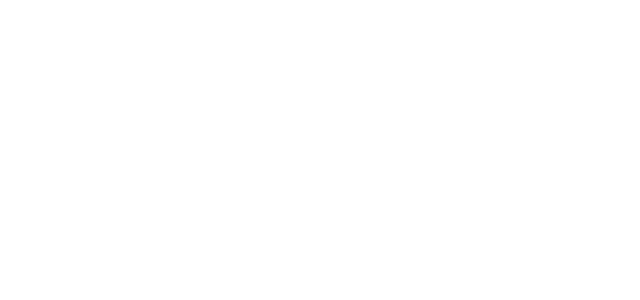
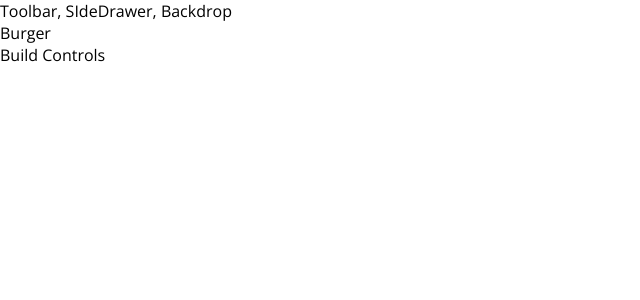
Before and after one commit to yamsiu/React-Hamburger, a React app: page / in a window 1280 px wide. Shown: the top 300 px of the page, without its empty margins (0-640 px from the left). Built offline with nearby package versions, Linux system fonts and the light colour scheme.

Commit message:
建立 Layout, BurgerBuilder component

```diff
--- a/src/App.js
+++ b/src/App.js
@@ -1,12 +1,15 @@
 import React, { Component } from 'react';
 
-
+import Layout from './components/Layout/Layout';
+import BurgerBuilder from './containers/BurguerBuilder/BurgurBuilder';
 
 class App extends Component {
   render() {
     return (
       <div>
-
+        <Layout>
+          <BurgerBuilder />
+        </Layout>
       </div>
     );
   }
--- /dev/null
+++ b/src/components/Layout/Layout.css
@@ -0,0 +1,3 @@
+.content {
+  margin-top: 16px;
+}
--- /dev/null
+++ b/src/components/Layout/Layout.js
@@ -0,0 +1,12 @@
+import React from "react";
+
+import Aux from "../../hoc/Auxiliary";
+import classes from "./Layout.css";
+const layout = props => (
+  <Aux>
+    <div>Toolbar, SIdeDrawer, Backdrop</div>
+    <main className={classes.content}>{props.children}</main>
+  </Aux>
+);
+
+export default layout;
--- /dev/null
+++ b/src/containers/BurguerBuilder/BurgurBuilder.js
@@ -0,0 +1,16 @@
+import React, { Component} from 'react';
+
+import Aux from '../../hoc/Auxiliary';
+
+class BurgerBuilder extends Component {
+  render() {
+    return (
+      <Aux>
+        <div>Burger</div>
+        <div>Build Controls</div>
+      </Aux>
+    );
+  }
+}
+
+export default BurgerBuilder;
--- /dev/null
+++ b/src/hoc/Auxiliary.js
@@ -0,0 +1,3 @@
+const aux = (props) => props.children;
+
+export default aux;
--- a/src/index.css
+++ b/src/index.css
@@ -1,14 +1,7 @@
 body {
   margin: 0;
   padding: 0;
-  font-family: -apple-system, BlinkMacSystemFont, "Segoe UI", "Roboto", "Oxygen",
-    "Ubuntu", "Cantarell", "Fira Sans", "Droid Sans", "Helvetica Neue",
-    sans-serif;
+  font-family: "Open Sans", sans-serif;
   -webkit-font-smoothing: antialiased;
   -moz-osx-font-smoothing: grayscale;
 }
-
-code {
-  font-family: source-code-pro, Menlo, Monaco, Consolas, "Courier New",
-    monospace;
-}
```
